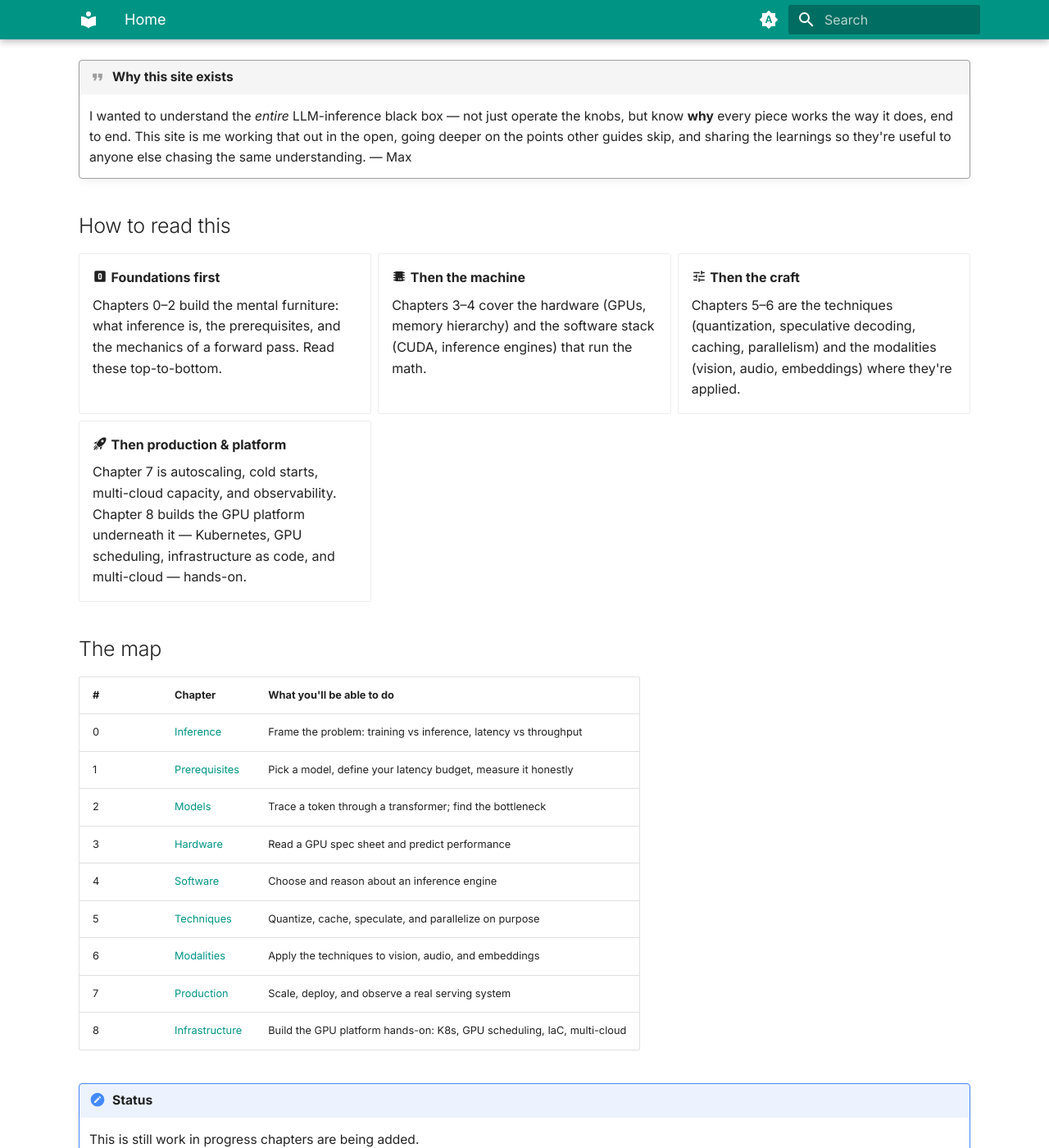
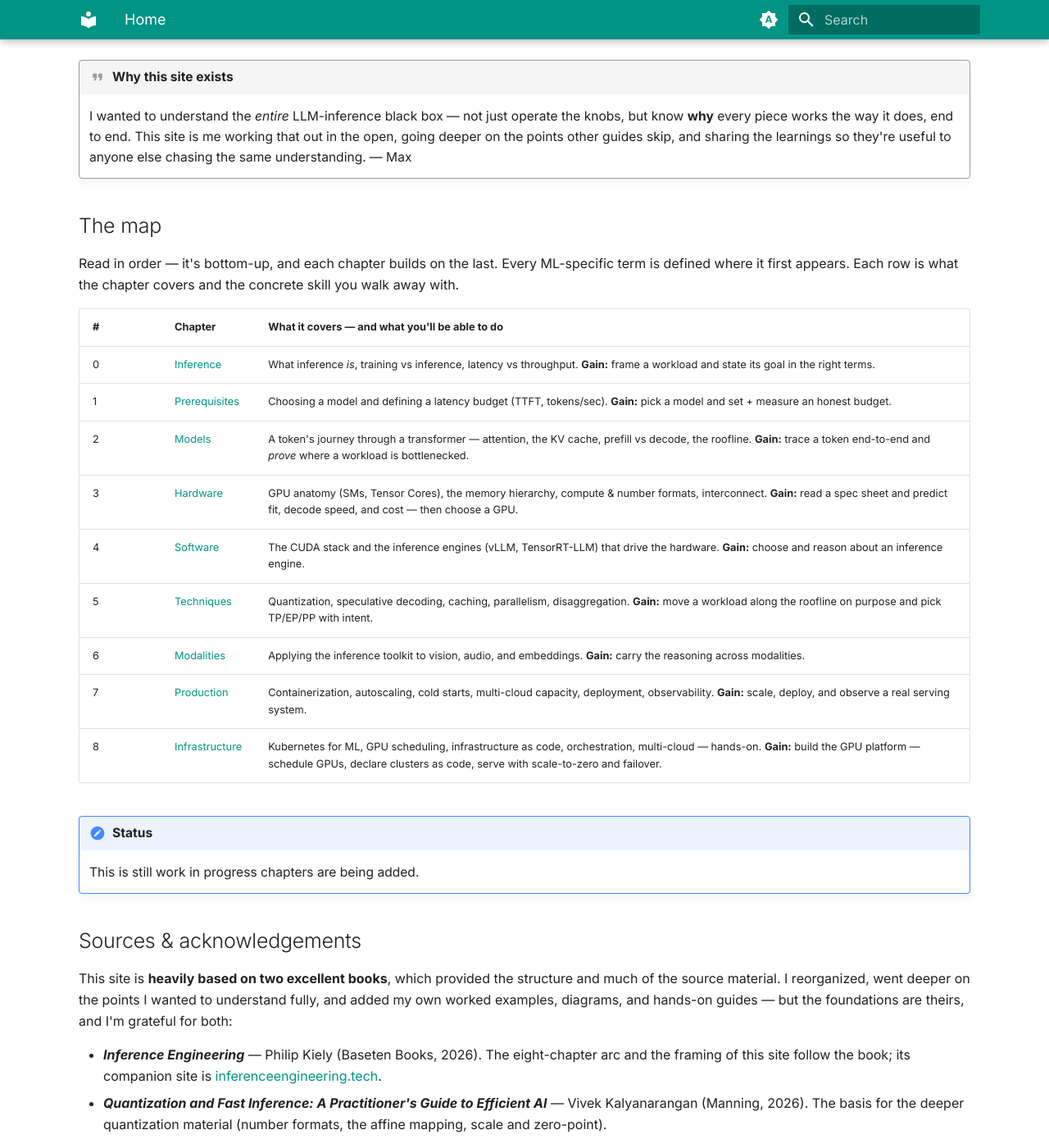
Before and after one commit to maxkimambo/inference-engineering-deep-dive, an MkDocs documentation site: the page built from docs/index.md, in a window 1280 px wide and 1400 px high, scrolled down 291 px. Shown: the whole window at 82% size. Built offline with MkDocs 1.6.1 and Material for MkDocs 9.7.7, drawn with Linux system fonts in a browser that asks for light colours.

Commit message:
Merge the How-to-read cards into the Map

```diff
--- a/docs/index.md
+++ b/docs/index.md
@@ -22,46 +22,23 @@ worked example. It is long on purpose.
     the open, going deeper on the points other guides skip, and sharing the learnings so they're
     useful to anyone else chasing the same understanding. — Max
 
-## How to read this
-
-<div class="grid cards" markdown>
-
--   :material-numeric-0-box: __Foundations first__
-
-    Chapters 0–2 build the mental furniture: what inference is, the prerequisites, and the
-    mechanics of a forward pass. Read these top-to-bottom.
-
--   :material-chip: __Then the machine__
-
-    Chapters 3–4 cover the hardware (GPUs, memory hierarchy) and the software stack (CUDA,
-    inference engines) that run the math.
-
--   :material-tune: __Then the craft__
-
-    Chapters 5–6 are the techniques (quantization, speculative decoding, caching, parallelism)
-    and the modalities (vision, audio, embeddings) where they're applied.
-
--   :material-rocket-launch: __Then production & platform__
-
-    Chapter 7 is autoscaling, cold starts, multi-cloud capacity, and observability. Chapter 8 builds
-    the GPU platform underneath it — Kubernetes, GPU scheduling, infrastructure as code, and
-    multi-cloud — hands-on.
-
-</div>
-
 ## The map
 
-| # | Chapter | What you'll be able to do |
-|---|---------|---------------------------|
-| 0 | [Inference](chapters/inference/index.md) | Frame the problem: training vs inference, latency vs throughput |
-| 1 | [Prerequisites](chapters/prerequisites/index.md) | Pick a model, define your latency budget, measure it honestly |
-| 2 | [Models](chapters/models/index.md) | Trace a token through a transformer; find the bottleneck |
-| 3 | [Hardware](chapters/hardware/index.md) | Read a GPU spec sheet and predict performance |
-| 4 | [Software](chapters/software/index.md) | Choose and reason about an inference engine |
-| 5 | [Techniques](chapters/techniques/index.md) | Quantize, cache, speculate, and parallelize on purpose |
-| 6 | [Modalities](chapters/modalities/index.md) | Apply the techniques to vision, audio, and embeddings |
-| 7 | [Production](chapters/production/index.md) | Scale, deploy, and observe a real serving system |
-| 8 | [Infrastructure](chapters/infrastructure/index.md) | Build the GPU platform hands-on: K8s, GPU scheduling, IaC, multi-cloud |
+Read in order — it's bottom-up, and each chapter builds on the last. Every ML-specific term is
+defined where it first appears. Each row is what the chapter covers and the concrete skill you walk
+away with.
+
+| # | Chapter | What it covers — and what you'll be able to do |
+|---|---------|------------------------------------------------|
+| 0 | [Inference](chapters/inference/index.md) | What inference *is*, training vs inference, latency vs throughput. **Gain:** frame a workload and state its goal in the right terms. |
+| 1 | [Prerequisites](chapters/prerequisites/index.md) | Choosing a model and defining a latency budget (TTFT, tokens/sec). **Gain:** pick a model and set + measure an honest budget. |
+| 2 | [Models](chapters/models/index.md) | A token's journey through a transformer — attention, the KV cache, prefill vs decode, the roofline. **Gain:** trace a token end-to-end and *prove* where a workload is bottlenecked. |
+| 3 | [Hardware](chapters/hardware/index.md) | GPU anatomy (SMs, Tensor Cores), the memory hierarchy, compute & number formats, interconnect. **Gain:** read a spec sheet and predict fit, decode speed, and cost — then choose a GPU. |
+| 4 | [Software](chapters/software/index.md) | The CUDA stack and the inference engines (vLLM, TensorRT-LLM) that drive the hardware. **Gain:** choose and reason about an inference engine. |
+| 5 | [Techniques](chapters/techniques/index.md) | Quantization, speculative decoding, caching, parallelism, disaggregation. **Gain:** move a workload along the roofline on purpose and pick TP/EP/PP with intent. |
+| 6 | [Modalities](chapters/modalities/index.md) | Applying the inference toolkit to vision, audio, and embeddings. **Gain:** carry the reasoning across modalities. |
+| 7 | [Production](chapters/production/index.md) | Containerization, autoscaling, cold starts, multi-cloud capacity, deployment, observability. **Gain:** scale, deploy, and observe a real serving system. |
+| 8 | [Infrastructure](chapters/infrastructure/index.md) | Kubernetes for ML, GPU scheduling, infrastructure as code, orchestration, multi-cloud — hands-on. **Gain:** build the GPU platform — schedule GPUs, declare clusters as code, serve with scale-to-zero and failover. |
 
 !!! note "Status"
     This is still work in progress chapters are being added.
```
